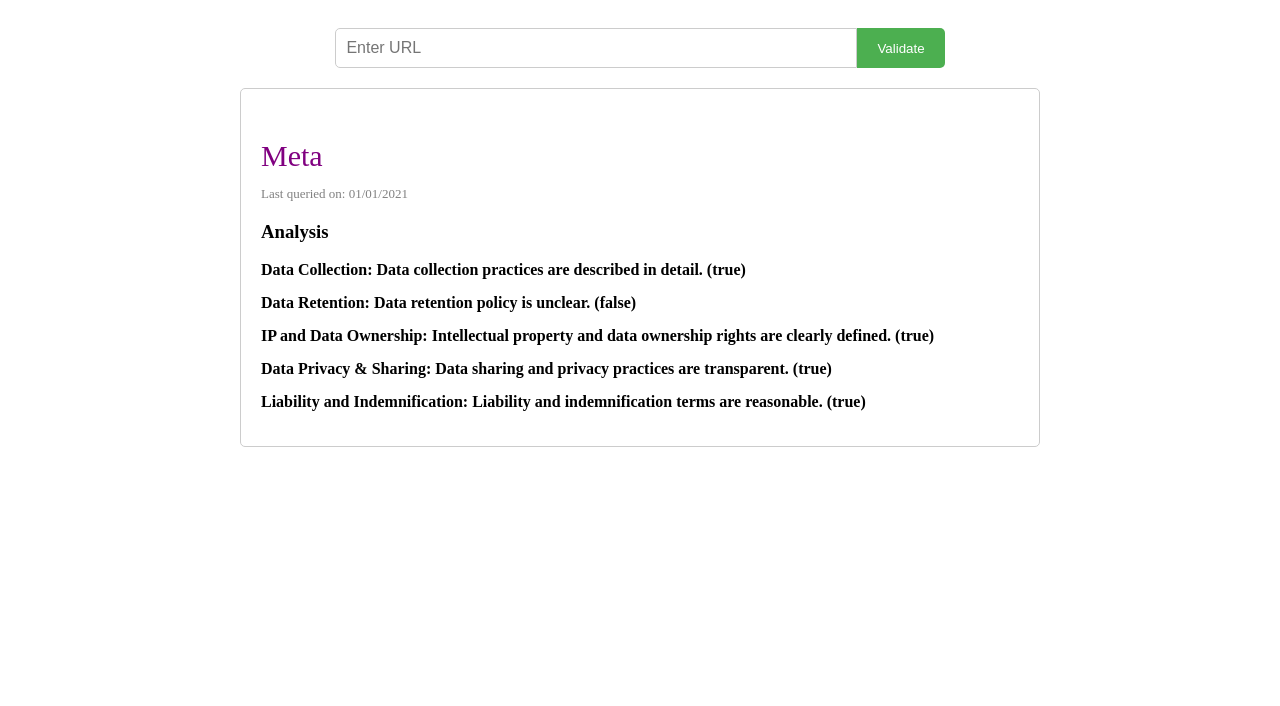
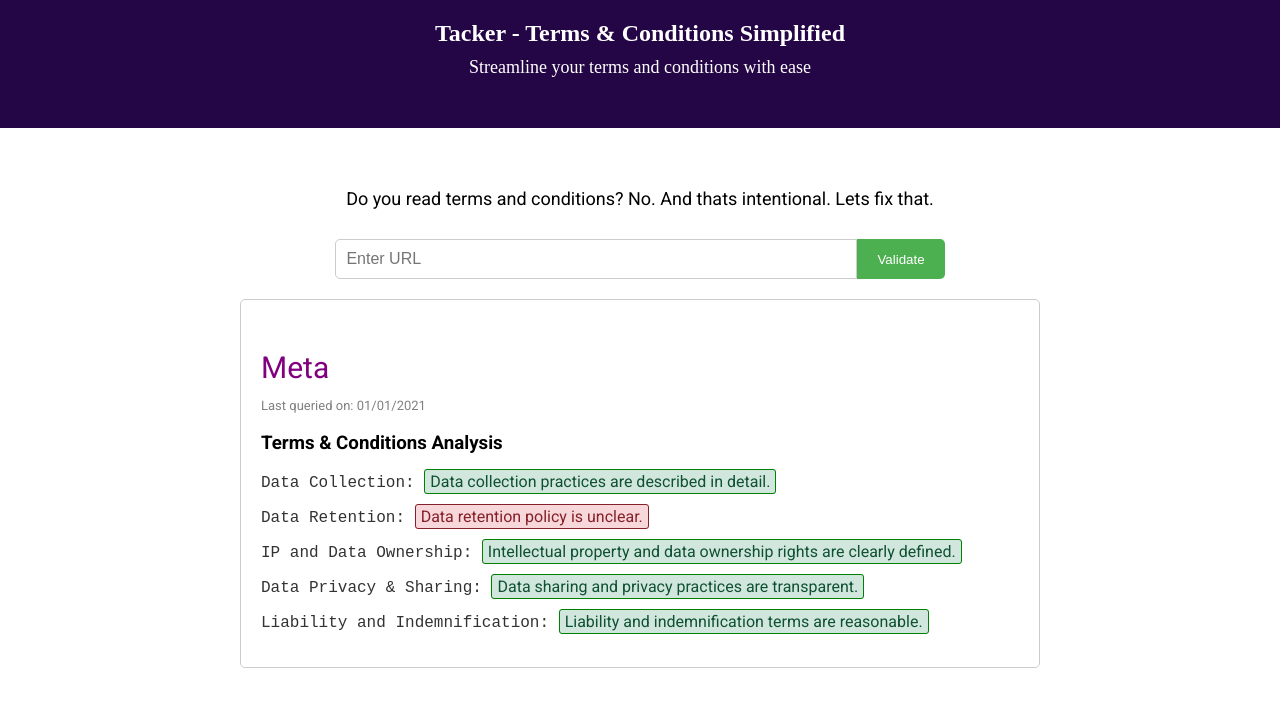
Before and after one commit to NehaMadnani/tacker, a plain HTML site: page front-end/index.html in a window 1280 px wide. Drawn offline with Linux system fonts and the light colour scheme.

Commit message:
Working commit for mock api response

```diff
--- a/front-end/index.html
+++ b/front-end/index.html
@@ -4,11 +4,21 @@
   <meta charset="UTF-8">
   <meta name="viewport" content="width=device-width, initial-scale=1.0">
   <title>Terms Validator</title>
+  <link href="https://fonts.googleapis.com/css2?family=Roboto&display=swap" rel="stylesheet">
+
+  <link rel="preconnect" href="https://fonts.googleapis.com">
+  <link rel="preconnect" href="https://fonts.gstatic.com" crossorigin>
+  <link href="https://fonts.googleapis.com/css2?family=Roboto:ital,wght@0,100;0,300;0,400;0,500;0,700;0,900;1,100;1,300;1,400;1,500;1,700;1,900&display=swap" rel="stylesheet">
   <style>
+    body {
+      margin: 0px !important;
+    }
     .container {
       max-width: 800px;
       margin: 0 auto;
       padding: 20px;
+      font-family: 'Roboto', sans-serif; /* Set font-family to Roboto */
+
     }
 
     .search-container {
@@ -52,9 +62,6 @@
       margin-bottom: 15px;
     }
 
-    .analysis-item span {
-      font-weight: bold;
-    }
     #termsContainer {
       display: none;
     }
@@ -65,17 +72,82 @@
     .company_name{
       color: purple;
       font-size: 30px;
-
     }
     .last_queried {
       color: grey;
       font-size: small;
     }
+
+    .property-score-true {
+      background-color: #d1e7dd;
+      padding: 2px 5px;
+      border-radius: 3px;
+      border: 1px solid green;
+      color: #0f5132 !important;
+    }
+    .property-score-false {
+      background-color: #f8d7da;
+      padding: 2px 5px;
+      border-radius: 3px;
+      border: 1px solid #842029;
+      color: #842029 !important;
+    }
+    .property-name {
+      color: #333;
+    }
+    .property-description {
+      color: #666;
+    }
+    .icon-good {
+      width: 30px;
+      height: 30px;
+      background-image: url('./static-assets/icon-good.jpg');
+    }
+    .property-name {
+      font-family: 'Roboto Mono', monospace;
+      font-weight: 500 !important; /* Medium weight for Roboto Mono */
+    }
+
+    header {
+      background-color: #240545;
+      color: white;
+      text-align: center;
+      padding: 20px 0;
+      margin-bottom: 30px;
+    }
+
+    .header-title {
+      font-size: 24px;
+      font-weight: 700; /* Bold */
+      margin: 0;
+    }
+
+    .header-subtitle {
+      font-size: 18px;
+      font-weight: 400; /* Regular */
+      margin: 10px 0 0;
+      margin-bottom: 30px;
+      text-align: center;
+    }
+    .data-collection {
+      height: 30px;
+      width: 30px;
+
+    }
   </style>
+
 </head>
 <body>
+
+  <header>
+    <h1 class="header-title">Tacker - Terms & Conditions Simplified</h1>
+    <p class="header-subtitle">Streamline your terms and conditions with ease</p>
+  </header>
   <div class="container">
+    <div class="header-subtitle">Do you read terms and conditions? No. And thats intentional. Lets fix that. </div>
     <div class="search-container">
+
+
       <input type="text" placeholder="Enter URL" id="inputUrl">
       <button id="validateButton">Validate</button>
     </div>
@@ -93,12 +165,16 @@
   <script type="module">
     import mockAPIResponse from './mock_api_response.js';
 
+
     document.addEventListener('DOMContentLoaded', function() {
       document.getElementById('validateButton').addEventListener('click', validateTerms);
       document.getElementById('companyValue').addEventListener('click', displayTermsResponse);
       validateTerms(); // Call validateTerms to display the initial response
     });
 
+    function dasherize(str) {
+    return str.toLowerCase().replace(/\s+/g, '-');
+  }
     function validateTerms() {
       // Simulating an API call
       displayTermsResponse(mockAPIResponse);
@@ -109,7 +185,6 @@
       const termsContainer = document.getElementById('termsContainer');
       termsContainer.innerHTML = '';
 
-
       const companyElement = document.createElement('p');
       if (companyElement) {
         companyElement.innerHTML = response.company;
@@ -119,31 +194,51 @@
       companyElement.classList.add('company_name');
       termsContainer.appendChild(companyElement);
 
-
       const queriedOnElement = document.createElement('p');
       queriedOnElement.textContent = `Last queried on: ${response.sys_queried_on}`;
       queriedOnElement.classList.add('last_queried');
       termsContainer.appendChild(queriedOnElement);
 
       const analysisElement = document.createElement('div');
-      analysisElement.innerHTML = '<h3>Analysis</h3>';
+      analysisElement.innerHTML = '<h3>Terms & Conditions Analysis</h3>';
       analysisElement.classList.add('analysis');
       termsContainer.appendChild(analysisElement);
 
       for (const property in response.Analysis.properties) {
+        let colorScheme;
+        if (response.Analysis.properties[property].score == 'true') {
+          colorScheme = "green";
+        } else {
+          colorScheme = "red";
+        }
+
         const propertyElement = document.createElement('div');
         propertyElement.classList.add('analysis-item');
 
+        // if (colorScheme === 'red') {
+        //   propertyElement.classList.add('property-score-false');
+        // } else {
+        //   propertyElement.classList.add('property-score-true');
+        // }
+
         const propertyNameElement = document.createElement('span');
         propertyNameElement.textContent = property + ': ';
+        var className = dasherize(response.Analysis.properties[property].text);
+        propertyNameElement.classList.add('property-name', className);
         propertyElement.appendChild(propertyNameElement);
 
         const propertyTextElement = document.createElement('span');
         propertyTextElement.textContent = response.Analysis.properties[property].text;
+        propertyTextElement.classList.add('property-description');
         propertyElement.appendChild(propertyTextElement);
 
         const propertyScoreElement = document.createElement('span');
-        propertyScoreElement.textContent = ` (${response.Analysis.properties[property].score})`;
+        if (response.Analysis.properties[property].score) {
+          // propertyElement.classList.add('icon-good');
+          propertyTextElement.classList.add('property-score-true');
+        } else {
+          propertyTextElement.classList.add('property-score-false');
+        }
         propertyElement.appendChild(propertyScoreElement);
 
         analysisElement.appendChild(propertyElement);
```
Lines whose indentation alone changed are shown as unchanged.
